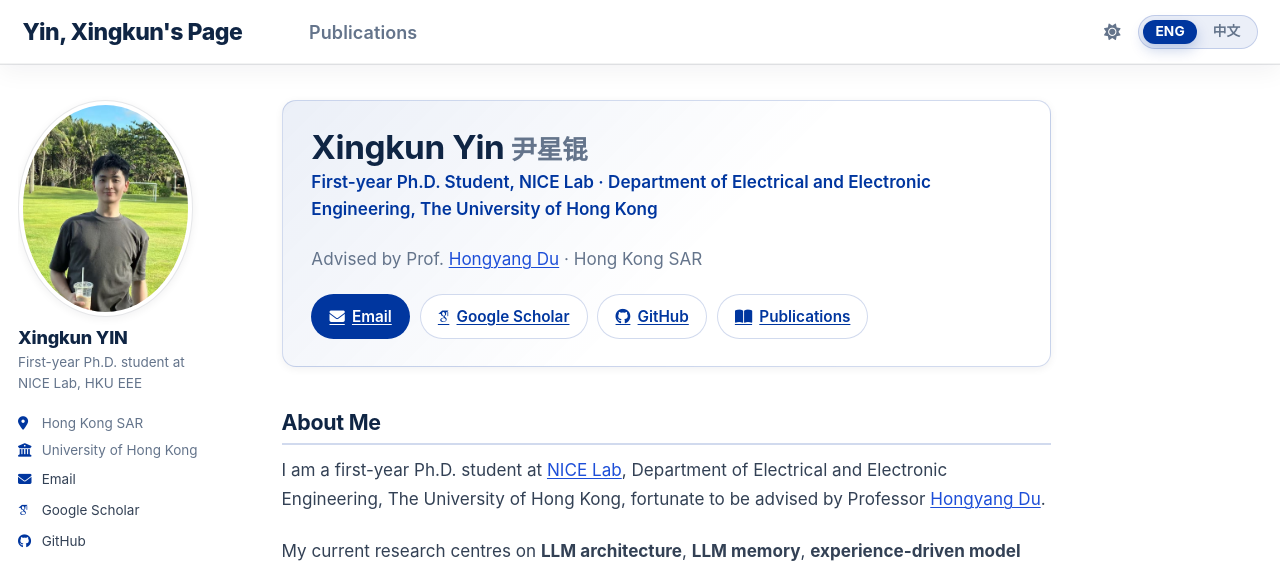
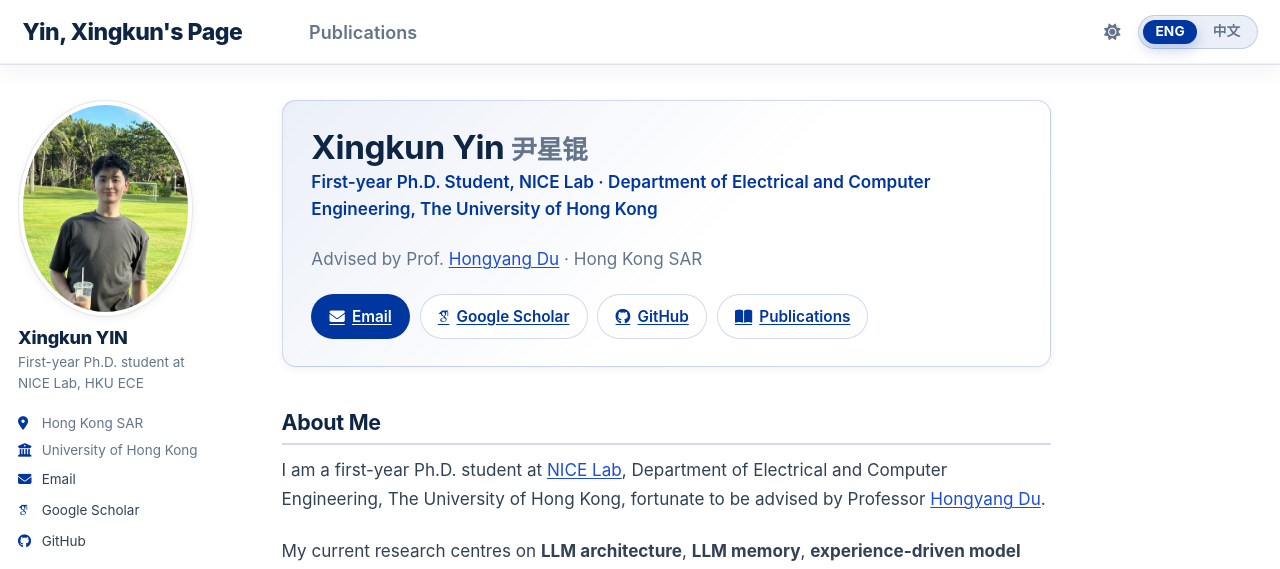
Before and after one commit to troyyxk/troyyxk.github.io, a Jekyll site: the page built from _pages/about.md, in a window 1280 px wide and 900 px high. Shown: the top 569 px of the window. Built offline with Jekyll 4.4.1, drawn with Linux system fonts in a browser that asks for light colours; some web fonts are replaced; a script bundle is joined from its source files by our own code; library files that are not in the unit come from our copies; comment, search, counter and statistics services are not loaded; some of the changed text lies outside the part shown.

Commit message:
Update department name from EEE to ECE
HKU renamed the department to the Department of Electrical and Computer
Engineering (ECE, Chinese: 电机与计算机工程系), so the old
"Electrical and Electronic Engineering" / "HKU EEE" naming is now stale.

Updates all eight references: the sidebar bio in _config.yml and the hero,
About and Contact sections of the homepage, in both English and Chinese.

```diff
--- a/_config.yml
+++ b/_config.yml
@@ -29,8 +29,8 @@ author:
   avatar           : "xingkun.jpg"
   name             : "Xingkun YIN"
   pronouns         : # example: "she/her"
-  bio              : "First-year Ph.D. student at NICE Lab, HKU EEE"
-  bio_zh           : "香港大学 电机电子工程系 NICE Lab 博士研究生"
+  bio              : "First-year Ph.D. student at NICE Lab, HKU ECE"
+  bio_zh           : "香港大学 电机与计算机工程系 NICE Lab 博士研究生"
   location         : "Hong Kong SAR"
   location_zh      : "中国香港"
   employer         : "University of Hong Kong"
--- a/_pages/about.md
+++ b/_pages/about.md
@@ -14,8 +14,8 @@ redirect_from:
 <section class="hero">
   <h1 class="hero__name">Xingkun Yin<span class="hero__name-zh">尹星锟</span></h1>
   <p class="hero__role">
-    <span class="lang-en lang-inline">First-year Ph.D. Student, NICE Lab &middot; Department of Electrical and Electronic Engineering, The University of Hong Kong</span>
-    <span class="lang-zh lang-inline">香港大学 电机电子工程系 NICE Lab 博士研究生（一年级）</span>
+    <span class="lang-en lang-inline">First-year Ph.D. Student, NICE Lab &middot; Department of Electrical and Computer Engineering, The University of Hong Kong</span>
+    <span class="lang-zh lang-inline">香港大学 电机与计算机工程系 NICE Lab 博士研究生（一年级）</span>
   </p>
   <p class="hero__meta">
     <span class="lang-en lang-inline">Advised by Prof. <a href="https://hongyangdu.github.io/">Hongyang Du</a> &middot; Hong Kong SAR</span>
@@ -32,13 +32,13 @@ redirect_from:
 <h2 id="about-me"><span class="lang-en lang-inline">About Me</span><span class="lang-zh lang-inline">关于我</span></h2>
 
 <div class="about-summary lang-en lang-block">
-<p>I am a first-year Ph.D. student at <a href="https://hongyangdu.github.io/nice/">NICE Lab</a>, Department of Electrical and Electronic Engineering, The University of Hong Kong, fortunate to be advised by Professor <a href="https://hongyangdu.github.io/">Hongyang Du</a>.</p>
+<p>I am a first-year Ph.D. student at <a href="https://hongyangdu.github.io/nice/">NICE Lab</a>, Department of Electrical and Computer Engineering, The University of Hong Kong, fortunate to be advised by Professor <a href="https://hongyangdu.github.io/">Hongyang Du</a>.</p>
 <p>My current research centres on <strong>LLM architecture</strong>, <strong>LLM memory</strong>, <strong>experience-driven model evolution</strong>, and <strong>video generation</strong>. I like problems that sit between systems efficiency and model capability &mdash; making large models cheaper to run without giving up what makes them useful.</p>
 <p><u>I am always open to collaboration.</u> If any of the directions above overlaps with your work, please do get in touch.</p>
 </div>
 
 <div class="about-summary lang-zh lang-block">
-<p>我是香港大学电机电子工程系 <a href="https://hongyangdu.github.io/nice/">NICE Lab</a> 的一年级博士研究生，很荣幸由 <a href="https://hongyangdu.github.io/">Hongyang Du</a> 教授指导。</p>
+<p>我是香港大学电机与计算机工程系 <a href="https://hongyangdu.github.io/nice/">NICE Lab</a> 的一年级博士研究生，很荣幸由 <a href="https://hongyangdu.github.io/">Hongyang Du</a> 教授指导。</p>
 <p>目前的研究兴趣包括<strong>大模型架构</strong>、<strong>大模型记忆</strong>、<strong>经验驱动的模型演化</strong>与<strong>视频生成</strong>。我关注系统效率与模型能力之间的交叉问题：在不让模型失去价值的前提下，让大模型跑得更便宜。</p>
 <p><u>非常欢迎合作。</u>如果上面的方向与你的研究有交集，欢迎随时联系我。</p>
 </div>
@@ -102,12 +102,12 @@ redirect_from:
 
 <div class="about-summary lang-en lang-block">
 <p>Email: <a href="mailto:yinxingkun@connect.hku.hk">yinxingkun [at] connect [dot] hku [dot] hk</a><br />
-Address: Department of Electrical and Electronic Engineering, The University of Hong Kong, Pokfulam, Hong Kong SAR</p>
+Address: Department of Electrical and Computer Engineering, The University of Hong Kong, Pokfulam, Hong Kong SAR</p>
 <p>As always, GLHF! <em>(Good luck, have fun!)</em></p>
 </div>
 
 <div class="about-summary lang-zh lang-block">
 <p>邮箱：<a href="mailto:yinxingkun@connect.hku.hk">yinxingkun [at] connect [dot] hku [dot] hk</a><br />
-地址：香港特别行政区 薄扶林 香港大学 电机电子工程系</p>
+地址：香港特别行政区 薄扶林 香港大学 电机与计算机工程系</p>
 <p>As always, GLHF! <em>（Good luck, have fun!）</em></p>
 </div>
```
